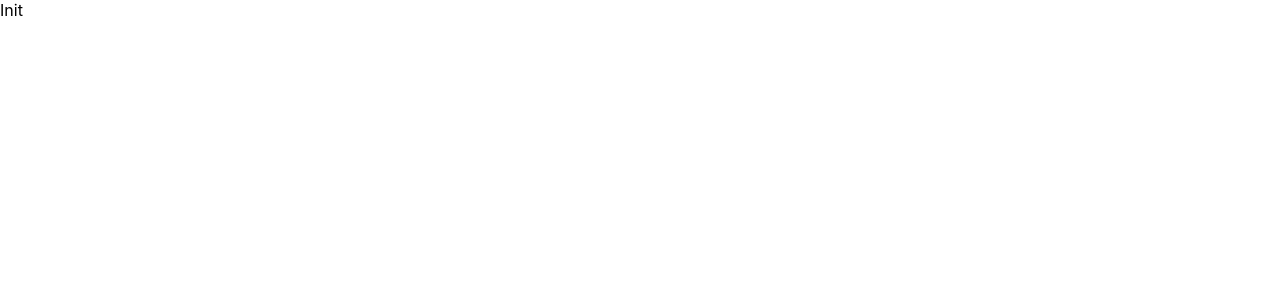
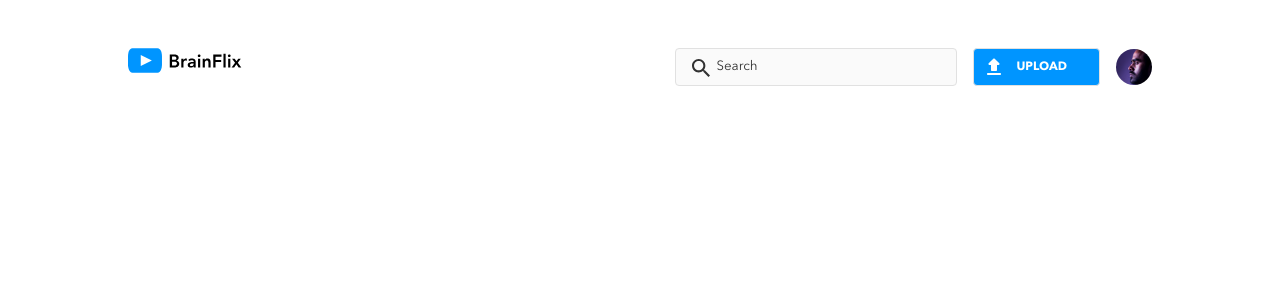
Before and after one commit to hstahelin/hugo-stahelin-brainflix, a React (Create React App) app: page / in a window 1280 px wide. Shown: the top 300 px of the page. Built offline with nearby package versions, Linux system fonts and the light colour scheme.

Commit message:
Add Header component

```diff
--- a/package.json
+++ b/package.json
@@ -34,5 +34,8 @@
       "last 1 firefox version",
       "last 1 safari version"
     ]
+  },
+  "devDependencies": {
+    "sass": "^1.77.0"
   }
 }
--- a/src/App.js
+++ b/src/App.js
@@ -1,8 +1,10 @@
+import Header from "./components/Header/Header";
+
 function App() {
   return (
-    <div>
-      Init
-    </div>
+    <>
+      <Header />
+    </>
   );
 }
 
--- /dev/null
+++ b/src/components/Header/Header.jsx
@@ -0,0 +1,40 @@
+import "./Header.scss";
+import Logo from "../../assets/logo/BrainFlix-logo.svg";
+import UserImage from "../../assets/images/Mohan-muruge.jpg";
+import UploadIcon from "../../assets/icons/upload.svg";
+
+function Header() {
+  return (
+    <header className="site-header">
+      <div className="site-logo">
+        <img src={Logo} className="site-logo__image" alt="Site logo" />
+      </div>
+      <div className="site-options">
+        <div className="site-options__search-section">
+          <input
+            className="site-options__search"
+            type="text"
+            name="search"
+            id="search"
+            placeholder="Search"
+          />
+          <img
+            src={UserImage}
+            alt="User avatar"
+            className="site-options__avatar-img site-options__avatar-img--mobile"
+          />
+        </div>
+        <button className="site-options__upload labels-and-buttons">
+          UPLOAD
+        </button>
+        <img
+          src={UserImage}
+          alt="User avatar"
+          className="site-options__avatar-img site-options__avatar-img--desktop"
+        />
+      </div>
+    </header>
+  );
+}
+
+export default Header;
--- /dev/null
+++ b/src/components/Header/Header.scss
@@ -0,0 +1,114 @@
+@use "../../styles/partials/variables" as *;
+@use "../../styles/partials/mixins" as *;
+@use "../../styles/partials/global" as *;
+
+* {
+  margin: 0;
+  padding: 0;
+}
+
+.site-header {
+  padding: var(--padding-before) var(--padding-after);
+  display: flex;
+  justify-content: center;
+  flex-direction: column;
+}
+
+.site-logo {
+  display: flex;
+  justify-content: center;
+  padding-bottom: var(--padding-after);
+  &__image {
+    height: 1.563rem;
+    width: 7.5rem;
+  }
+}
+.site-options {
+  display: flex;
+  flex-direction: column;
+  &__search-section {
+    display: flex;
+    gap: 1rem;
+    padding-bottom: var(--padding-after);
+  }
+  &__search {
+    height: 2.25rem;
+    width: 100%;
+    background-color: $color-ui-tertiary;
+    border: 0.063rem solid $color-text-tertiary;
+    border-radius: 0.25rem;
+    background-image: url("../../assets/icons/search.svg");
+    background-repeat: no-repeat;
+    background-position: 1rem 0.625rem;
+    padding-left: 2.5rem;
+  }
+  &__search::placeholder {
+    color: $color-ui-primary;
+  }
+  &__avatar-img {
+    padding: 0;
+    height: 2.25rem;
+    width: 2.25rem;
+    border-radius: 50%;
+    object-fit: cover;
+    object-position: center left;
+    &--desktop {
+      display: none;
+    }
+  }
+  &__upload {
+    color: $color-text-primary;
+    border: 0.063rem solid $color-text-tertiary;
+
+    background-color: #0095ff;
+    padding: 0.5rem 1rem;
+    border-radius: 0.25rem;
+
+    background-image: url("../../assets/icons/upload.svg");
+    background-repeat: no-repeat;
+    background-position: 0.5rem 0.375rem;
+    cursor: pointer;
+    height: 100%;
+    padding-left: 2.625rem;
+    padding-right: 2rem;
+  }
+}
+
+//Media Queries
+//Tablet
+@include tablet {
+  .site-logo {
+    padding-bottom: 0;
+  }
+  .site-header {
+    flex-direction: row;
+    justify-content: space-between;
+  }
+  .site-options {
+    flex-direction: row;
+    align-items: center;
+    gap: 1rem;
+    &__search {
+      width: 15rem;
+    }
+    &__search-section {
+      padding-bottom: 0;
+    }
+    &__avatar-img {
+      &--mobile {
+        display: none;
+      }
+      &--desktop {
+        display: unset;
+      }
+    }
+  }
+}
+
+// Desktop
+@include desktop {
+  .site-header {
+    padding-left: 10%;
+    padding-right: 10%;
+  }
+}
--- a/src/styles/partials/_global.scss
+++ b/src/styles/partials/_global.scss
@@ -0,0 +1,110 @@
+@use "./variables" as *;
+@use "./mixins" as *;
+
+@font-face {
+  font-family: $primary-font;
+  src: url("../../assets/fonts/AvenirNextLTPro-Regular.otf") format(opentype),
+    url("../../assets/fonts/alternative/AvenirNextLTPro.ttf") format(truetype);
+  font-weight: 400;
+}
+
+@font-face {
+  font-family: $primary-font;
+  src: url("../../assets/fonts/AvenirNextLTPro-Demi.otf") format(opentype),
+    url("../../assets/fonts/alternative/AvenirNextLTProDemi.ttf")
+      format(truetype);
+  font-weight: 600;
+}
+
+@font-face {
+  font-family: $primary-font;
+  src: url("../../assets/fonts/AvenirNextLTPro-Bold.otf");
+  src: url("../../assets/fonts/AvenirNextLTPro-Bold.otf") format(opentype),
+    url("../../assets/fonts/alternative/AvenirNextLTProBold.ttf")
+      format(truetype);
+  font-weight: 700;
+}
+
+//Dynamic Padding
+:root {
+  --padding-before: 1.5rem;
+  --padding-after: 1rem;
+  --padding-half: 0.5rem;
+  @include tablet {
+    --padding-before: 3rem;
+    --padding-after: 2.25rem;
+    --padding-half: 1.125rem;
+  }
+  @include desktop {
+    --padding-before: 3rem;
+    --padding-after: 2.25rem;
+    --padding-half: 1.125rem;
+  }
+}
+
+* {
+  margin: 0;
+  padding: 0;
+  font-family: $primary-font, sans-serif;
+  font-weight: 400;
+  color: $color-ui-primary;
+}
+
+//Font style
+.font-properties {
+  .page-header,
+  .section-header {
+    font-size: 1.5rem;
+    line-height: 2rem;
+    font-weight: 700;
+  }
+  .subheader {
+    font-size: 0.875rem;
+    line-height: 1.375rem;
+    font-weight: 600;
+  }
+  .body-copy,
+  .footer-copy {
+    font-size: 0.813rem;
+    line-height: 1.125rem;
+  }
+  .footer-copy {
+    &--demi {
+      font-weight: 600;
+    }
+  }
+  .labels-and-buttons {
+    font-size: 0.625rem;
+    line-height: 1.25rem;
+    font-weight: 700;
+  }
+  @include tablet {
+    .page-header {
+      font-size: 3.75rem;
+      line-height: 4.25rem;
+    }
+    .section-header {
+      font-size: 2.25rem;
+      line-height: 2.75rem;
+    }
+    .subheader {
+      font-size: 1.5rem;
+      line-height: 2rem;
+    }
+    .body-copy {
+      font-size: 0.875rem;
+      line-height: 1.375rem;
+    }
+    .footer-copy {
+      font-size: 0.875rem;
+      line-height: 1.25rem;
+    }
+    .labels-and-buttons {
+      font-size: 0.75rem;
+    }
+  }
+}
+
+body {
+  @extend .font-properties;
+}
--- a/src/styles/partials/_mixins.scss
+++ b/src/styles/partials/_mixins.scss
@@ -0,0 +1,13 @@
+@use "./variables" as *;
+
+@mixin tablet {
+  @media screen and (min-width: $tablet-breakpoint) {
+    @content;
+  }
+}
+
+@mixin desktop {
+  @media screen and (min-width: $desktop-breakpoint) {
+    @content;
+  }
+}
--- a/src/styles/partials/_variables.scss
+++ b/src/styles/partials/_variables.scss
@@ -0,0 +1,23 @@
+//Media Queries
+$tablet-breakpoint: 768px;
+$desktop-breakpoint: 1280px;
+
+// Typography
+$primary-font: "Avenir Next LT Pro";
+
+//Colors
+$color-ui-primary: #323232;
+$color-ui-secondary: #000000;
+
+$color-ui-accent-primary: #0095ff;
+$color-ui-accent-secondary: #0065ad;
+
+$color-ui-tertiary: #fafafa;
+$color-ui-primary-opaque: #32323280;
+$color-ui-error: #d22d2d;
+
+$color-text-primary: #ffffff;
+$color-text-secondary: #afafaf;
+$color-text-tertiary: #e1e1e1;
+
+$color-divider: #e1e1e1;
```
Also changed, not shown: 1 other file (tests, documents, lock files or other folders).
